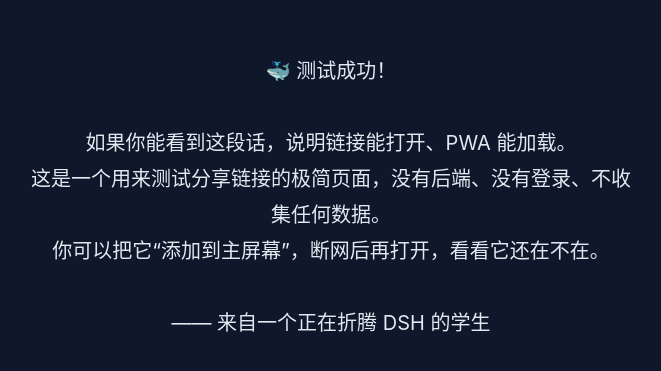
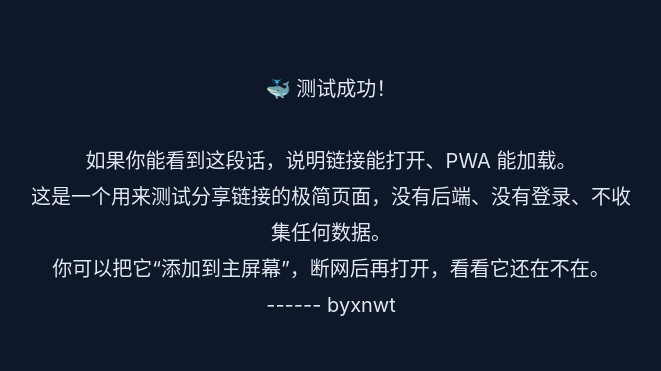
Before and after one commit to byxnwt/pwa-test, a plain HTML site: page index.html in a window 1280 px wide. Shown: the part 203-574 px from the top of the page, without its empty margins (309-970 px from the left). Drawn offline with Linux system fonts and the light colour scheme.

Commit message:
Update index.html
改了署名

```diff
--- a/index.html
+++ b/index.html
@@ -45,8 +45,8 @@
 如果你能看到这段话，说明链接能打开、PWA 能加载。
 这是一个用来测试分享链接的极简页面，没有后端、没有登录、不收集任何数据。
 你可以把它“添加到主屏幕”，断网后再打开，看看它还在不在。
-
-—— 来自一个正在折腾 DSH 的学生</p>
+------ byxnwt
+  </p>
 
   <script>
     if ('serviceWorker' in navigator) {
```
